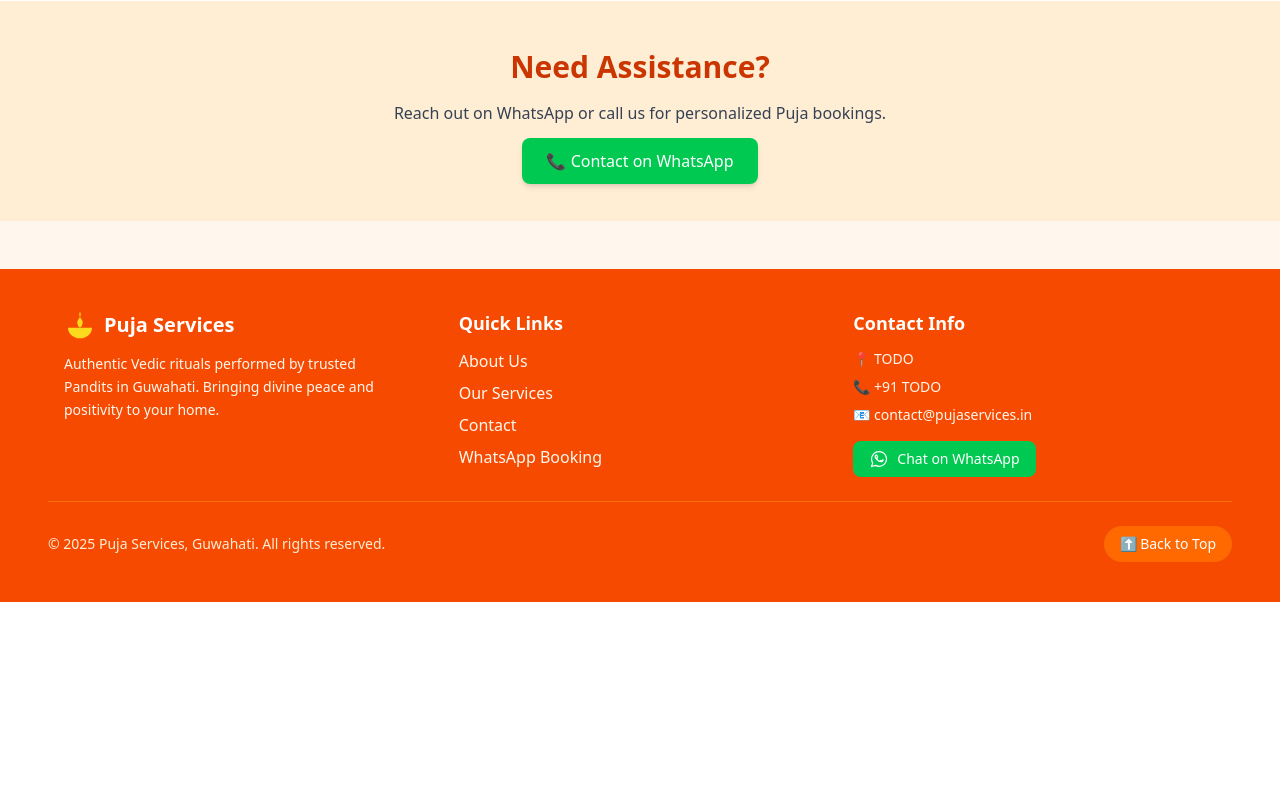
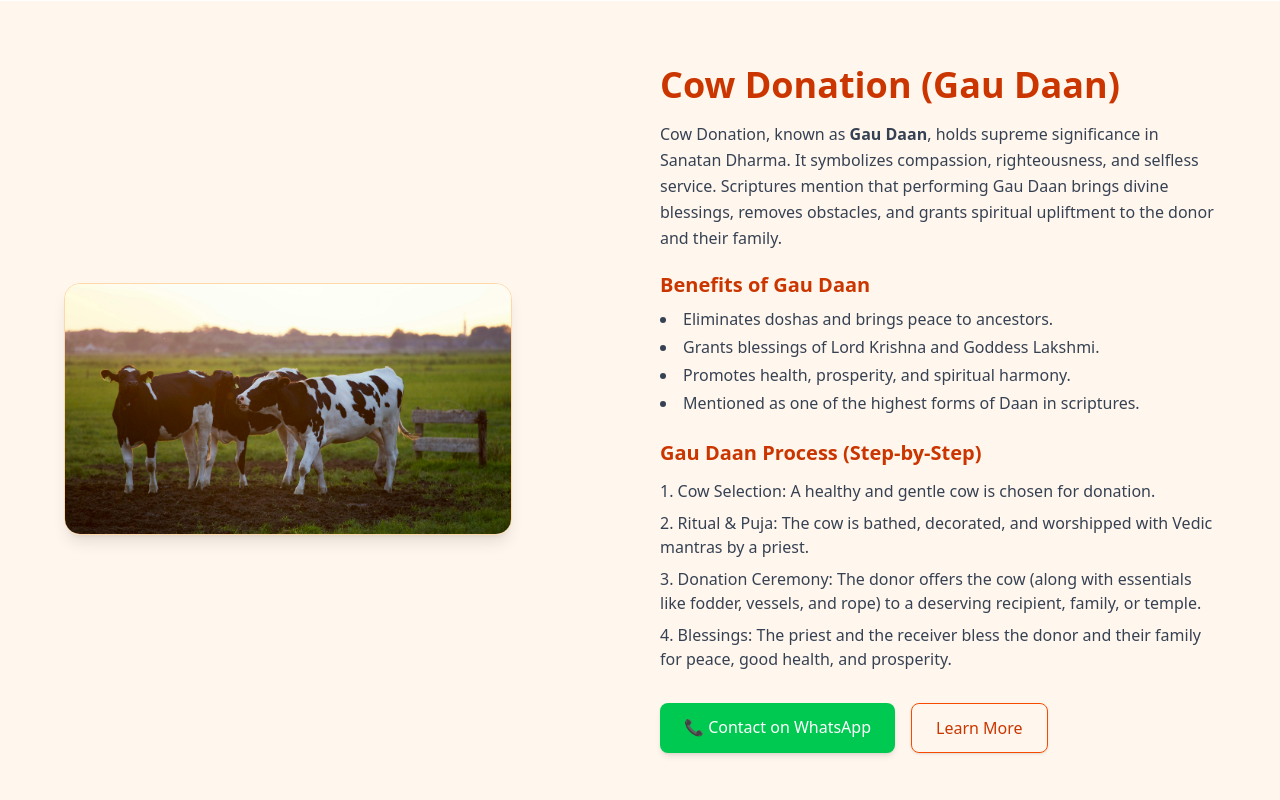
Before and after one commit to Sarfi07/static_puja_services_site, a React (Vite) app: page / in a window 1280 px wide. Shown: the part 1340-2140 px from the top of the page. Before the commit the page ends 1942 px from the top, so only its background shows below. Built offline with nearby package versions, Linux system fonts and the light colour scheme; a web font is replaced by a local one.

Commit message:
add cow donation page

```diff
--- a/package.json
+++ b/package.json
@@ -23,6 +23,7 @@
   "devDependencies": {
     "@testing-library/jest-dom": "^6.4.2",
     "@testing-library/react": "^15.0.2",
+    "@types/aos": "^3.0.7",
     "@types/react": "^18.2.66",
     "@types/react-dom": "^18.2.22",
     "@vitejs/plugin-react": "^4.2.1",
--- /dev/null
+++ b/src/components/CowDonationSection.tsx
@@ -0,0 +1,101 @@
+import { useEffect } from "react";
+import AOS from "aos";
+
+const CowDonationSection = () => {
+  useEffect(() => {
+    AOS.init({ duration: 800, once: true });
+  }, []);
+
+  return (
+    <section
+      id="cow-donation"
+      className="relative bg-orange-50 py-16 px-6 md:px-12 overflow-hidden"
+    >
+      {/* Background pattern */}
+      <div className="absolute inset-0 bg-gradient-to-br from-orange-100 via-yellow-50 to-orange-50 opacity-60 -z-10"></div>
+
+      <div className="max-w-6xl mx-auto grid md:grid-cols-2 gap-10 items-center">
+        {/* Left side: Image */}
+        <div data-aos="fade-right" className="flex justify-center md:justify-start">
+          <img
+            src="/cow-donation.jpg"
+            alt="Cow Donation (Gau Daan)"
+            className="w-full max-w-md rounded-2xl shadow-lg border border-orange-200"
+          />
+        </div>
+
+        {/* Right side: Text */}
+        <div data-aos="fade-left">
+          <h2 className="text-3xl md:text-4xl font-bold text-orange-700 mb-4 font-devanagari">
+            Cow Donation (Gau Daan)
+          </h2>
+
+          {/* Description */}
+          <p className="text-gray-700 leading-relaxed mb-5">
+            Cow Donation, known as <span className="font-semibold">Gau Daan</span>,
+            holds supreme significance in Sanatan Dharma. It symbolizes compassion,
+            righteousness, and selfless service. Scriptures mention that performing
+            Gau Daan brings divine blessings, removes obstacles, and grants spiritual
+            upliftment to the donor and their family.
+          </p>
+
+          {/* Benefits */}
+          <h3 className="text-xl font-semibold text-orange-700 mb-2">
+            Benefits of Gau Daan
+          </h3>
+          <ul className="list-disc list-inside text-gray-700 mb-6 space-y-1">
+            <li>Eliminates doshas and brings peace to ancestors.</li>
+            <li>Grants blessings of Lord Krishna and Goddess Lakshmi.</li>
+            <li>Promotes health, prosperity, and spiritual harmony.</li>
+            <li>Mentioned as one of the highest forms of Daan in scriptures.</li>
+          </ul>
+
+          {/* Process Steps */}
+          <h3 className="text-xl font-semibold text-orange-700 mb-3">
+            Gau Daan Process (Step-by-Step)
+          </h3>
+          <ol className="list-decimal list-inside text-gray-700 mb-8 space-y-2">
+            <li>
+              <span className="font-medium">Cow Selection:</span>{" "}
+              A healthy and gentle cow is chosen for donation.
+            </li>
+            <li>
+              <span className="font-medium">Ritual & Puja:</span>{" "}
+              The cow is bathed, decorated, and worshipped with Vedic mantras by a priest.
+            </li>
+            <li>
+              <span className="font-medium">Donation Ceremony:</span>{" "}
+              The donor offers the cow (along with essentials like fodder, vessels, and rope)
+              to a deserving recipient, family, or temple.
+            </li>
+            <li>
+              <span className="font-medium">Blessings:</span>{" "}
+              The priest and the receiver bless the donor and their family for peace,
+              good health, and prosperity.
+            </li>
+          </ol>
+
+          {/* Action Buttons */}
+          <div className="flex flex-col sm:flex-row gap-4">
+            <a
+              href="https://wa.me/919876543210?text=I%20am%20interested%20in%20Cow%20Donation%20(Gau%20Daan)"
+              target="_blank"
+              rel="noopener noreferrer"
+              className="bg-green-500 hover:bg-green-600 text-white px-6 py-3 rounded-lg shadow-md font-medium transition text-center"
+            >
+              📞 Contact on WhatsApp
+            </a>
+            <a
+              href="#contact"
+              className="border border-orange-600 text-orange-700 px-6 py-3 rounded-lg shadow-sm font-medium hover:bg-orange-600 hover:text-white transition text-center"
+            >
+              Learn More
+            </a>
+          </div>
+        </div>
+      </div>
+    </section>
+  );
+};
+
+export default CowDonationSection;
--- a/src/components/PujaList.tsx
+++ b/src/components/PujaList.tsx
@@ -4,7 +4,7 @@ import PujaCard from "./PujaCard";
 const PujaList = () => (
 <section id="services" className="p-4 bg-orange-50">
   <h2 className="text-center text-2xl font-semibold text-orange-700 mb-6">
-    Different Pujas We Offer
+    Upcoming Pujas
   </h2>
 
   <div className="grid grid-cols-1 sm:grid-cols-2 lg:grid-cols-3 gap-6">
--- a/src/pages/Home.tsx
+++ b/src/pages/Home.tsx
@@ -2,6 +2,7 @@ import HeroSection from "../components/HeroSection";
 import PujaList from "../components/PujaList";
 import { useEffect } from "react";
 import AOS from "aos";
+import CowDonationSection from "../components/CowDonationSection";
 
 const Home = () => {
   useEffect(() => {
@@ -24,7 +25,7 @@ const Home = () => {
       data-aos="fade-up"
       className="text-3xl md:text-5xl font-bold text-white mb-4 font-devanagari"
     >
-      Perform Sacred Pujas in Guwahati
+      Perform Sacred Pujas all over India
     </h1>
 
     <p
@@ -56,7 +57,7 @@ const Home = () => {
         data-aos="fade-up"
       >
         <h2 className="text-2xl md:text-3xl font-semibold text-orange-700 mb-4">
-          Welcome to Puja Services, Guwahati
+          Welcome to Sanatan Dham Kendra
         </h2>
         <p className="text-gray-700 leading-relaxed max-w-3xl mx-auto">
           We provide personalized Puja services for home, business, and temples
@@ -75,6 +76,8 @@ const Home = () => {
           <PujaList />
         </div>
       </section>
+
+      <CowDonationSection />
 
       {/* Contact Section */}
       <section
```
Also changed, not shown: public/cow-donation.jpg (added), 1 other file (tests, documents, lock files or other folders).
